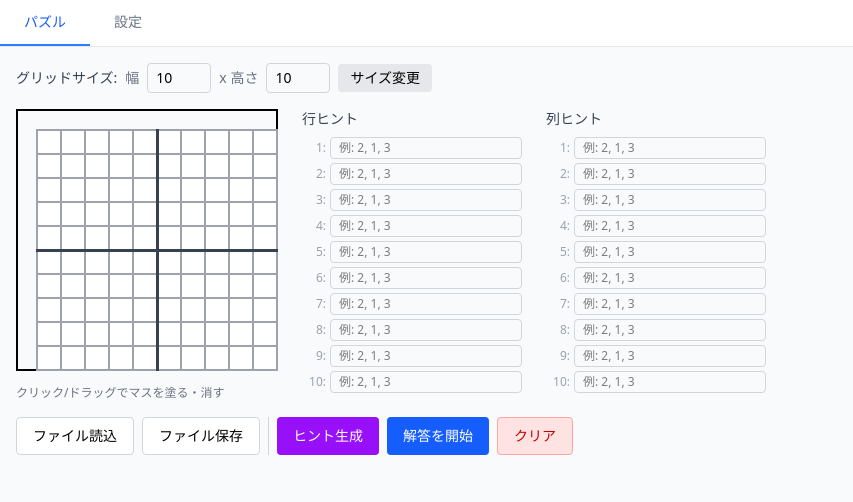
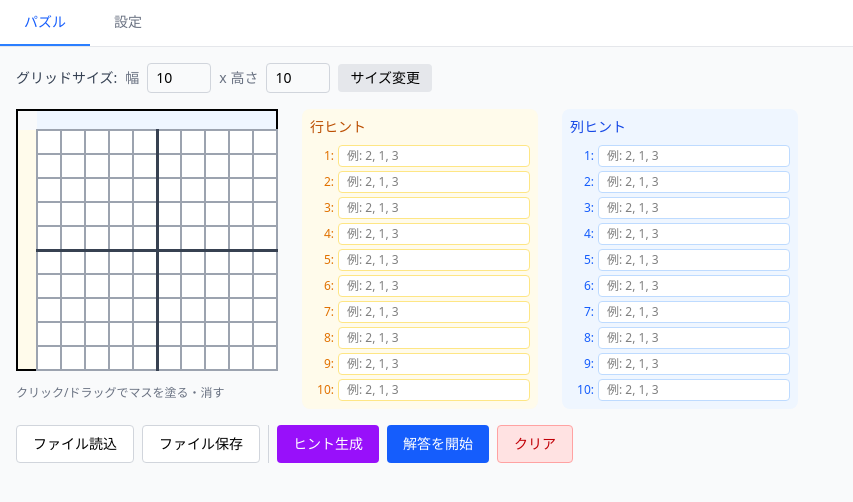
Before and after one commit to mat-der-D/illust-logic-solver, a React (Vite) app: page / in a window 1280 px wide. Shown: the top 502 px of the page, without its empty margins (0-853 px from the left). Built offline with nearby package versions, Linux system fonts and the light colour scheme.

Commit message:
[feat] Add background color

```diff
--- a/src/components/puzzle/Grid.tsx
+++ b/src/components/puzzle/Grid.tsx
@@ -75,7 +75,7 @@ export function Grid({ gridData }: GridProps) {
                 return (
                   <td
                     key={col}
-                    className="text-center text-xs text-gray-600"
+                    className="text-center text-xs text-blue-700 bg-blue-50"
                     style={{
                       width: cellSize,
                       height: hintCellSize,
@@ -96,7 +96,7 @@ export function Grid({ gridData }: GridProps) {
             <tr key={row}>
               {/* Row hints */}
               <td
-                className="text-right pr-1 text-xs text-gray-600 whitespace-nowrap"
+                className="text-right pr-1 text-xs text-amber-700 bg-amber-50 whitespace-nowrap"
                 style={{
                   width: maxRowHintLen * hintCellSize,
                   minWidth: maxRowHintLen * hintCellSize,
--- a/src/components/puzzle/HintEditor.tsx
+++ b/src/components/puzzle/HintEditor.tsx
@@ -20,12 +20,12 @@ export function HintEditor() {
 
   return (
     <div className="flex flex-row gap-6 text-sm h-full">
-      <div className="flex flex-col min-h-0">
-        <h3 className="font-medium text-gray-700 mb-2 shrink-0">行ヒント</h3>
+      <div className="flex flex-col min-h-0 bg-amber-50 rounded-lg p-2">
+        <h3 className="font-medium text-amber-700 mb-2 shrink-0">行ヒント</h3>
         <div className="flex flex-col gap-1 overflow-y-auto min-h-0 flex-1">
           {rowHints.map((hint, i) => (
             <div key={i} className="flex items-center gap-1">
-              <span className="text-xs text-gray-400 w-6 text-right">
+              <span className="text-xs text-amber-600 w-6 text-right">
                 {i + 1}:
               </span>
               <input
@@ -33,18 +33,18 @@ export function HintEditor() {
                 value={hintToString(hint)}
                 onChange={(e) => setRowHint(i, parseHintString(e.target.value))}
                 placeholder="例: 2, 1, 3"
-                className="flex-1 px-2 py-0.5 border border-gray-300 rounded text-xs"
+                className="flex-1 px-2 py-0.5 border border-amber-200 rounded text-xs bg-white"
               />
             </div>
           ))}
         </div>
       </div>
-      <div className="flex flex-col min-h-0">
-        <h3 className="font-medium text-gray-700 mb-2 shrink-0">列ヒント</h3>
+      <div className="flex flex-col min-h-0 bg-blue-50 rounded-lg p-2">
+        <h3 className="font-medium text-blue-700 mb-2 shrink-0">列ヒント</h3>
         <div className="flex flex-col gap-1 overflow-y-auto min-h-0 flex-1">
           {colHints.map((hint, i) => (
             <div key={i} className="flex items-center gap-1">
-              <span className="text-xs text-gray-400 w-6 text-right">
+              <span className="text-xs text-blue-600 w-6 text-right">
                 {i + 1}:
               </span>
               <input
@@ -52,7 +52,7 @@ export function HintEditor() {
                 value={hintToString(hint)}
                 onChange={(e) => setColHint(i, parseHintString(e.target.value))}
                 placeholder="例: 2, 1, 3"
-                className="flex-1 px-2 py-0.5 border border-gray-300 rounded text-xs"
+                className="flex-1 px-2 py-0.5 border border-blue-200 rounded text-xs bg-white"
               />
             </div>
           ))}
```
